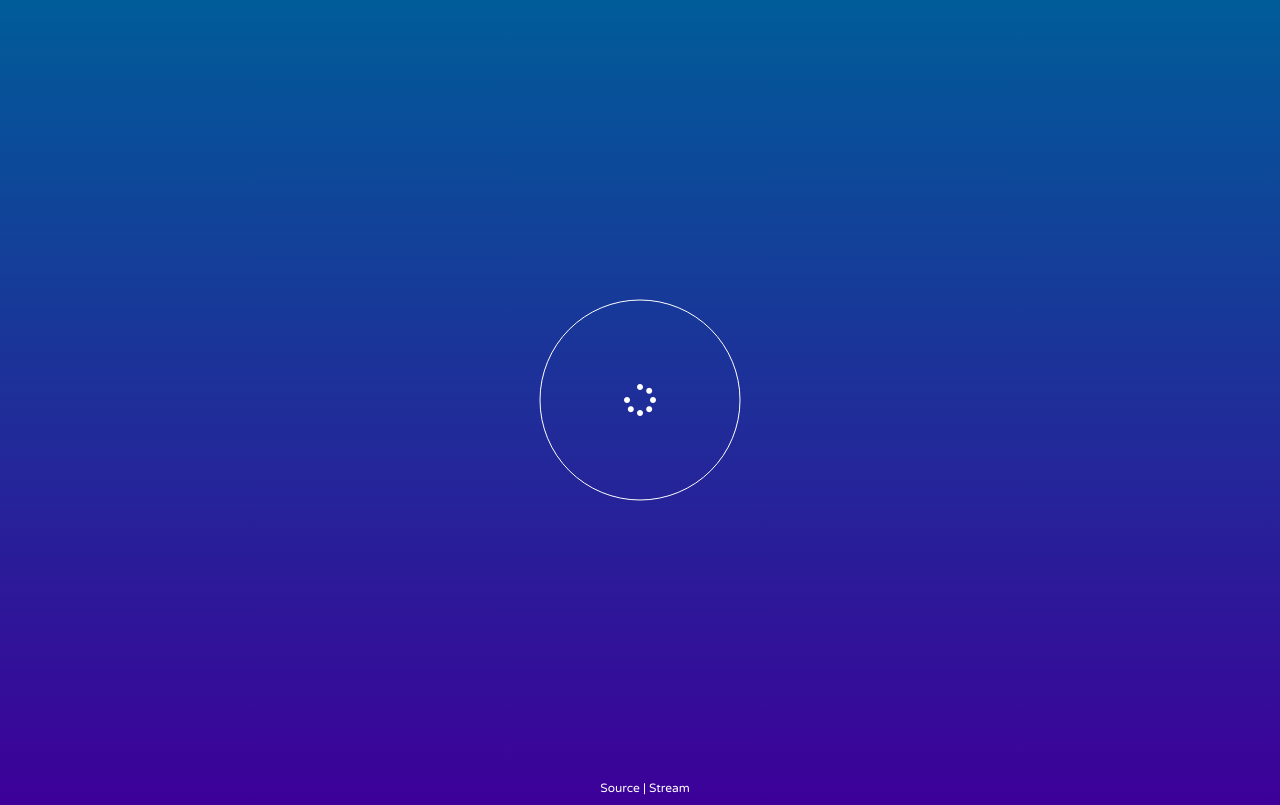
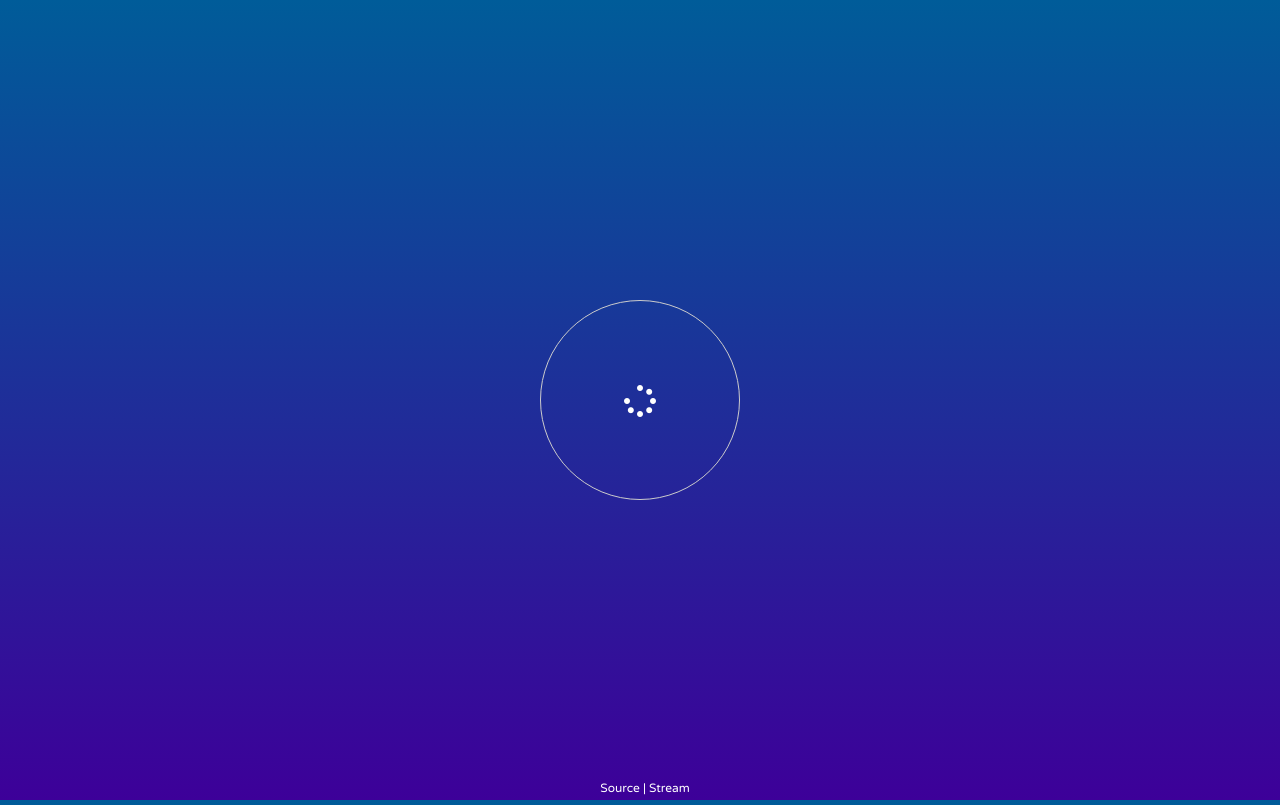
Before and after one commit to wastetek/radio.fam.wtf, a website built with webpack: page src/index.html in a window 1280 px wide. Both pictures are taken after a click on the link 640 px from the left and 400 px from the top of the page. Built offline with nearby package versions, Linux system fonts and the light colour scheme.

Commit message:
Draw circle with css

```diff
--- a/src/components/circle.js
+++ /dev/null
@@ -1,53 +0,0 @@
-export default class Circle {
-    /**
-     * Create a new Circle.
-     *
-     * @param canvas
-     * @param context
-     * @param radius
-     */
-    constructor(canvas, context, radius = 100) {
-        this.canvas = canvas;
-        this.context = context;
-        this.radius = radius;
-
-        this.icon = document.getElementById('icon');
-    }
-
-    /**
-     * Draw a circle with the supplied icon in the center.
-     *
-     * @param icon
-     */
-    draw(state = 'paused') {
-        this.initCanvas();
-
-        this.context.beginPath();
-        this.context.arc(this.center_x, this.center_y, this.radius, 0, 2 * Math.PI);
-        this.context.strokeStyle = 'white';
-        this.context.stroke();
-
-        let icon;
-
-        if (state === 'paused') {
-            icon = 'fa-play';
-        } else if (state === 'playing') {
-            icon = 'fa-pause';
-        } else if (state === 'loading') {
-            icon = 'fa-spinner fa-pulse';
-        }
-
-        this.icon.className = `fas ${icon} fa-2x`;
-    }
-
-    /**
-     * Set the canvas to the window width and get the center point.
-     */
-    initCanvas() {
-        this.canvas.width = window.innerWidth;
-        this.canvas.height = window.innerHeight;
-
-        this.center_x = this.canvas.width / 2;
-        this.center_y = this.canvas.height / 2;
-    }
-}
--- a/src/components/radio.js
+++ b/src/components/radio.js
@@ -13,7 +13,7 @@ export default class Radio {
         this.canvas = canvas;
         this.playing = false;
 
-        this.visualiser = new Visualiser(this.audio, this.canvas);
+        this.visualiser = new Visualiser(this.audio, this.canvas, document.getElementById('icon'));
 
         button.addEventListener('click', () => {
             if (this.playing === false) {
--- a/src/components/visualiser.js
+++ b/src/components/visualiser.js
@@ -1,5 +1,3 @@
-import Circle from './circle';
-
 export default class Visualiser {
     /**
      * Create a new Visualiser.
@@ -7,14 +5,12 @@ export default class Visualiser {
      * @param audio
      * @param canvas
      */
-    constructor(audio, canvas) {
+    constructor(audio, canvas, icon) {
         this.audio = audio;
         this.canvas = canvas;
+        this.icon = icon;
 
         this.context = this.canvas.getContext('2d');
-
-        this.circle = new Circle(this.canvas, this.context);
-        this.circle.draw('paused');
     }
 
     /**
@@ -32,10 +28,22 @@ export default class Visualiser {
     }
 
     /**
+     * Set the canvas to the window width and get the center point.
+     */
+    initCanvas() {
+        this.canvas.width = window.innerWidth;
+        this.canvas.height = window.innerHeight;
+
+        this.centerX = this.canvas.width / 2;
+        this.centerY = this.canvas.height / 2;
+    }
+
+    /**
      * Stop visualisation animations.
      */
     stop() {
-        this.circle.draw('paused');
+        this.setIcon('paused');
+        this.initCanvas();
         window.cancelAnimationFrame(this.requestID);
     }
 
@@ -49,26 +57,26 @@ export default class Visualiser {
         }
 
         if (this.audio && this.audio.readyState < 3) {
-            this.circle.draw('loading');
+            this.setIcon('loading');
         } else {
-            this.circle.draw('playing');
+            this.setIcon('playing');
         }
+
+        this.initCanvas();
 
         this.analyser.getByteFrequencyData(this.dataArray);
 
         const bars = 200;
         const barWidth = 2;
         const radius = 100;
-        const centerX = this.canvas.width / 2;
-        const centerY = this.canvas.height / 2;
 
         for (let i = 0; i < bars; i++) {
             const rads = Math.PI * 2 / bars;
             const barHeight = this.dataArray[i] * 0.7;
-            const x = centerX + Math.cos(rads * i) * (radius);
-            const y = centerY + Math.sin(rads * i) * (radius);
-            const xEnd = centerX + Math.cos(rads * i) * (radius + barHeight);
-            const yEnd = centerY + Math.sin(rads * i) * (radius + barHeight);
+            const x = this.centerX + Math.cos(rads * i) * (radius);
+            const y = this.centerY + Math.sin(rads * i) * (radius);
+            const xEnd = this.centerX + Math.cos(rads * i) * (radius + barHeight);
+            const yEnd = this.centerY + Math.sin(rads * i) * (radius + barHeight);
             this.drawBar(x, y, xEnd, yEnd, barWidth, this.dataArray[i]);
         }
 
@@ -87,4 +95,23 @@ export default class Visualiser {
         this.context.lineTo(x2, y2);
         this.context.stroke();
     }
+
+    /**
+     * Update the icon state.
+     *
+     * @param state
+     */
+    setIcon(state) {
+        let icon;
+
+        if (state === 'paused') {
+            icon = 'fa-play';
+        } else if (state === 'playing') {
+            icon = 'fa-pause';
+        } else if (state === 'loading') {
+            icon = 'fa-spinner fa-pulse';
+        }
+
+        this.icon.className = `fas ${icon} fa-2x`;
+    }
 }
--- a/src/index.html
+++ b/src/index.html
@@ -21,6 +21,10 @@
     <style>
         @import url('https://use.fontawesome.com/releases/v5.0.9/css/all.css');
         @import url('https://fonts.googleapis.com/css?family=Varela+Round');
+        html,
+        body {
+            height: 100%;
+        }
         body {
             margin: 0;
             padding: 0;
@@ -52,6 +56,10 @@
             text-align: center;
             line-height: 215px;
             border-radius: 50%;
+            border: 1px solid #CCC;
+            box-sizing: border-box;
+            -moz-box-sizing: border-box;
+            -webkit-box-sizing: border-box;
         }
     </style>
 </head>
@@ -62,7 +70,7 @@
     <audio id="audio" src="https://radio.fam.wtf/stream" preload="auto" crossorigin="anonymous">
         Your browser does not support the <code>audio</code> element.
     </audio>
-    <footer><a href="https://github.com/threesquared/radio.fam.wtf">Source</a> | <a href="https://radio.fam.wtf/stream.m3u">Stream</a></footer>
+    <footer><a href="https://github.com/threesquared/radio.fam.wtf" target="_blank">Source</a> | <a href="https://radio.fam.wtf/stream.m3u" target="_blank">Stream</a></footer>
 </body>
 
 </html>
```
